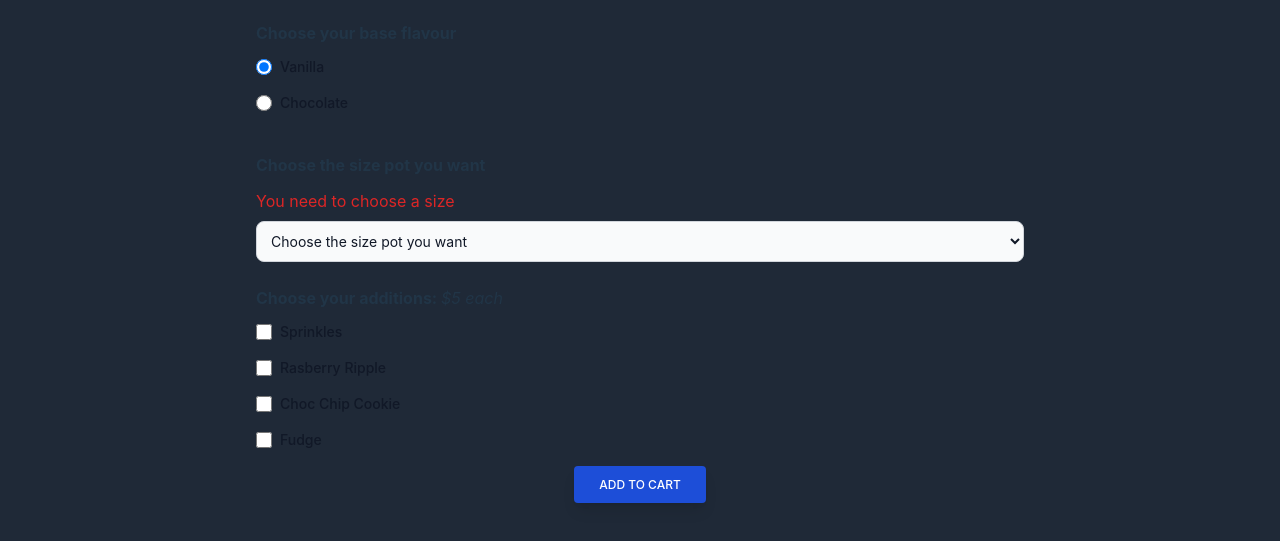
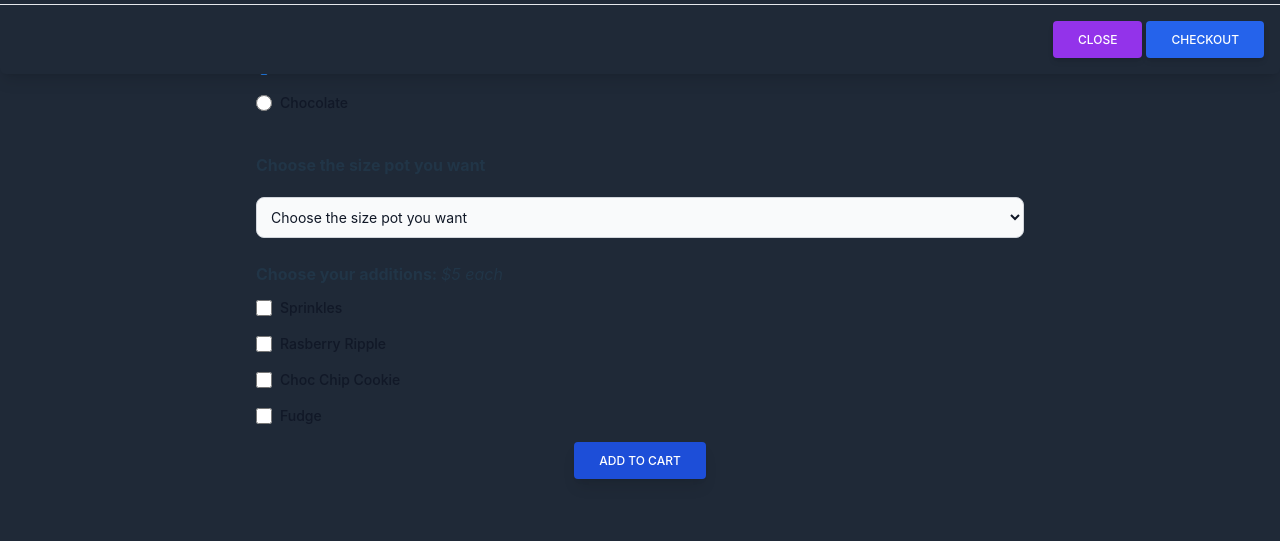
Before and after one commit to siljeangelvik/vite-project-ca-js2, a website built with Vite: page src/index.html in a window 1280 px wide. Both pictures are taken after a click on the button "ADD TO CART". Shown: the part 243-784 px from the top of the page. Built offline with nearby package versions, Linux system fonts and the light colour scheme; what tw-elements would draw is missing.

```diff
--- a/src/js/checkout.js
+++ b/src/js/checkout.js
@@ -1,5 +1,4 @@
 import {checkoutTotal} from "../js/base";
-
 
 checkoutTotal.innerText = localStorage.getItem("total");
 console.log(checkoutTotal);
@@ -14,7 +13,6 @@
     `;
 })
 
-
 const storeButton = document.getElementById('store-button');
 storeButton.addEventListener('click', (e) => {
     e.preventDefault();
--- a/src/js/shopping-cart.js
+++ b/src/js/shopping-cart.js
@@ -14,7 +14,7 @@
     console.log(additions);
     console.log(size.value);
 
-    if (size.value == 0) {
+    if (size.value === 0) {
         console.log("test");
         cartModal.style.display = "none";
         errorMessage.innerHTML = "You need to choose a size";
@@ -34,16 +34,12 @@
     displayCart(flavour, size, additions, price);
 });
 
-
 let cartModal = document.getElementById('cartModal');
 
-
 function displayCart(flavour, size, additions, price) {
-
     // console.log(flavour.id);
     // console.log(size.textContent);
     // console.log(additions);
-
     console.log(price);
 
     let additionsItems = [];
@@ -84,27 +80,8 @@
     cartModal.style.display = "block";
 }
 
-
 checkoutButton.addEventListener('click', (e) => {
     e.preventDefault();
     localStorage.setItem("total", total);
     window.location.href = '../checkout.html';
 })
-
-
-/*
-
-    let niceCream = {
-        "flavour": flavour.value,
-        "size": size.textContent,
-        "sizeValue": parseInt(size.value),
-        "additions": [additions],
-        "additionsValue": additionsValue,
-        "itemPrice": itemPrice,
-    }
-
-    console.log(niceCream);
-    JSON.stringify(niceCream);
-    localStorage.setItem("niceCream", niceCream);
-
- */
```
Also changed, not shown: src/checkout.html (+2 -1 lines), src/css/style.css (+7 -2 lines), src/index.html (+0 -1 lines), src/js/base.js (+0 -8 lines), README.md.
